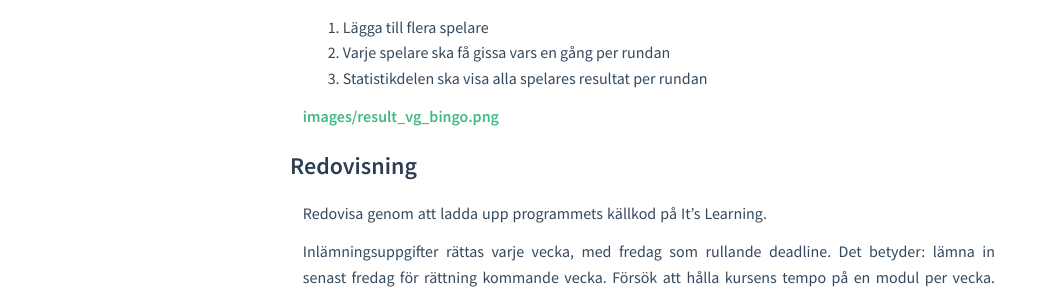
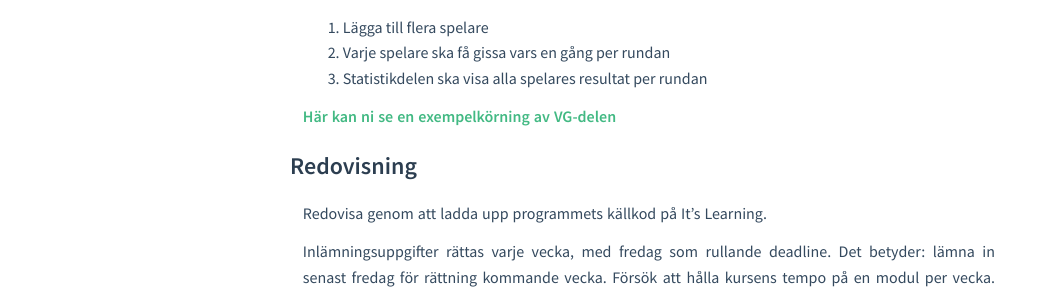
Before and after one commit to mau-dvmt/ia-python, a Jekyll site: the page built from modules/m4/assignments/U1.md, in a window 1280 px wide and 900 px high, scrolled down 2472 px. Shown: the part 233-527 px from the top of the window, without its empty margins (0-1041 px from the left). Built offline with Jekyll 4.4.1, drawn with Linux system fonts in a browser that asks for light colours.

Commit message:
Fixed broken link to image

```diff
--- a/modules/m4/assignments/U1.md
+++ b/modules/m4/assignments/U1.md
@@ -78,7 +78,7 @@
 10. Varje spelare ska få gissa vars en gång per rundan
 11. Statistikdelen ska visa alla spelares resultat per rundan
 
-[images/result_vg_bingo.png](Här kan ni se en exempelkörning av VG-delen)
+[Här kan ni se en exempelkörning av VG-delen](images/result_vg_bingo.png)
 
 ## Redovisning
 
```
